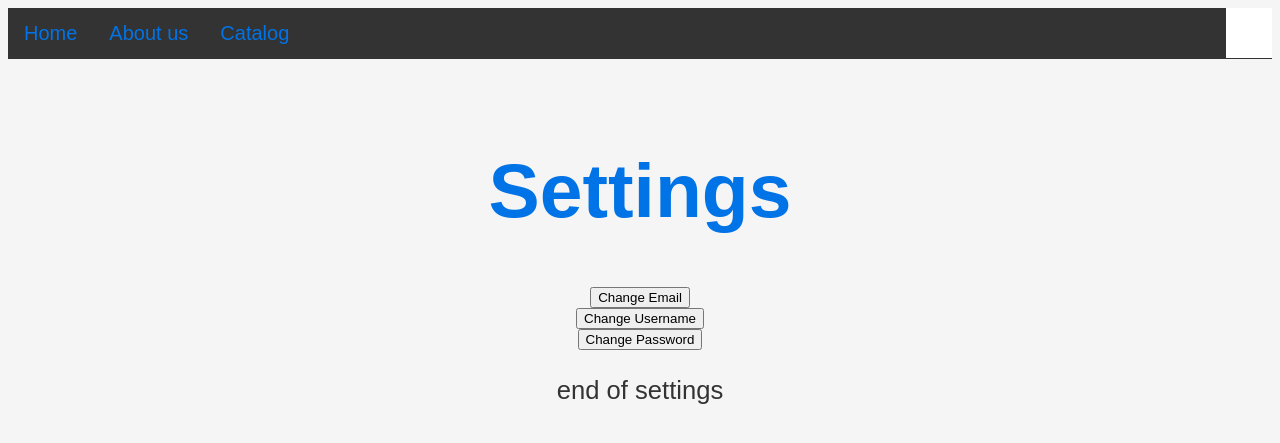
After one commit to AsherW1024/S26-CPSC4910-Team23, a Flask app: page /settings in a window 1280 px wide. The commit adds this page. Shown: the top 443 px of the page. Run offline with Flask 3, Linux system fonts and the light colour scheme.

Commit message:
added ability to register as an admin; added ability to create an organization and then create a sponsor account; added settings page;

```diff
--- a/application.py
+++ b/application.py
@@ -6,7 +6,6 @@ from config import db_config
 import os
 
 application = Flask(__name__)
-
 application.secret_key = os.urandom(24)  # Use a secure random key in production
 
 """
@@ -116,6 +115,12 @@ def register():
 
 @application.route("/register", methods=["POST"])
 def registerUser():
+	sponsor = False
+	if 'createOrg' in session:
+		sponsor = True
+		organization = session['createOrg']
+		session.pop("createOrg", None)
+
 	email = request.form.get("email")
 
 	exists = paramQueryDb("SELECT UserID FROM Users WHERE Email=%s", (email,))
@@ -132,11 +137,25 @@ def registerUser():
 	hashPassword = generate_password_hash(password)
 	timeCreated = datetime.now()
 
-	insertDb(
-		"""INSERT INTO Users (Email, Name, Username, Password_hash, TimeCreated)
-		VALUES (%s, %s, %s, %s, %s)""", (email, name, username, hashPassword, timeCreated))
+	print("RAW USERNAME:", repr(username))
 
-	flash("User account created please login", "created")
+	if "admin" in username.strip().lower():
+		insertDb(
+			"""INSERT INTO Admins (Email, Username, Password_hash, TimeCreated)
+			VALUES (%s, %s, %s, %s)""", (email, username, hashPassword, timeCreated))
+		flash("Admin account created please login", "created")
+	else:
+		if sponsor:
+			insertDb(
+				"""INSERT INTO Sponsors (Email, Username, Password_hash, TimeCreated, OrganizationName)
+				VALUES (%s, %s, %s, %s, %s)""", (email, username, hashPassword, timeCreated, organization))
+			flash("Sponsor account created please login", "created")
+		else:
+			insertDb(
+				"""INSERT INTO Users (Email, Name, Username, Password_hash, TimeCreated)
+				VALUES (%s, %s, %s, %s, %s)""", (email, name, username, hashPassword, timeCreated))
+			flash("User account created please login", "created")
+
 	return redirect(url_for("login"))
 
 @application.route("/catalog")
@@ -152,3 +171,29 @@ def profile():
 def logout():
 	session.pop("UserID", None)
 	return redirect(url_for("home"))
+
+@application.route("/settings")
+def settings():
+	return render_template("settings.html", layout = "activenav.html")
+
+@application.route("/createOrg")
+def createOrganization():
+	return render_template("createOrg.html")
+
+@application.route("/createOrg", methods = ["POST"])
+def registerOrganization():
+	orgName = request.form.get("organizationName")
+	timeCreated = datetime.now()
+
+	exists = paramQueryDb("SELECT OrganizationID FROM Organizations WHERE Name=%s", (orgName,))
+
+	if exists:
+		flash("Organization already exists", "registeredOrg")
+		return redirect(url_for("login"))
+
+	insertDb(
+			"""INSERT INTO Organizations (Name, TimeCreated)
+			VALUES (%s, %s)""", (orgName, timeCreated))
+
+	session["createOrg"] = orgName
+	return redirect(url_for("register"))
--- a/static/css/form.css
+++ b/static/css/form.css
@@ -19,3 +19,7 @@
 .password {
     color: red;
 }
+
+.registeredOrg {
+    color: red;
+}
--- /dev/null
+++ b/static/css/settings.css
@@ -0,0 +1,16 @@
+body {
+	font-family: Arial, sans-serif;
+	background-color: #f5f5f5;
+	color: #333;
+	text-align: center;
+	align-content: center;
+}
+
+h1 {
+	color: #0073e6;
+	font-size: 6vw;
+}
+
+p {
+	font-size: 2vw;
+}
--- a/templates/login.html
+++ b/templates/login.html
@@ -15,7 +15,7 @@
             {% if messages %}
                 <ul class=flashes>
                 {% for category, message in messages %}
-                    {% if category in ["password", "username", "created", "registered"] %}
+                    {% if category in ["password", "username", "created", "registered", "registeredOrg"] %}
                         <div class="{{ category }}">{{ message }}</div>
                     {% endif %}
                 {% endfor %}
--- a/templates/nav.html
+++ b/templates/nav.html
@@ -15,6 +15,7 @@
             <a href="/catalog"> Catalog </a>
         </div>
         <div class="nav-right">
+            <a href="/createOrg"> Create Organization </a>
             <a href="/register"> Register </a>
             <a href="/login"> Login </a>
         </div>
--- /dev/null
+++ b/templates/settings.html
@@ -0,0 +1,18 @@
+{% extends layout %}
+
+{% block title %}Settings{% endblock %}
+
+{% block page_css %}
+<link rel="stylesheet" type="text/css" href="static/css/settings.css">
+{% endblock %}
+
+{% block content %}
+<h1>Settings</h1>
+<button class="button is-block is-info is-large is-fullwidth">Change Email</button>
+<br>
+<button class="button is-block is-info is-large is-fullwidth">Change Username</button>
+<br>
+<button class="button is-block is-info is-large is-fullwidth">Change Password</button>
+<br>
+<p>end of settings</p>
+{% endblock %}
```
Also changed, not shown: templates/createOrg.html (added, +33 -0 lines), templates/register.html (+4 -4 lines).
